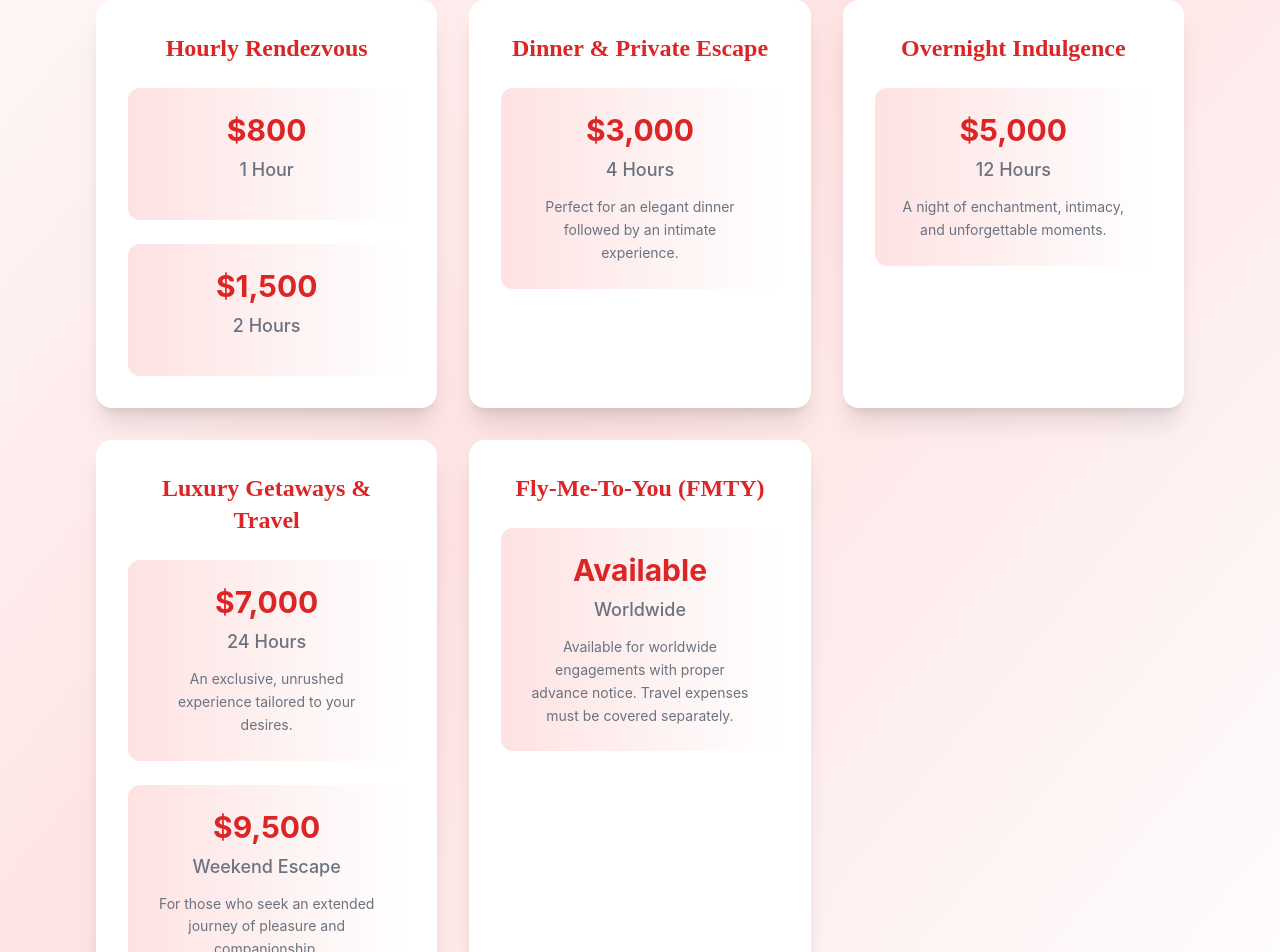
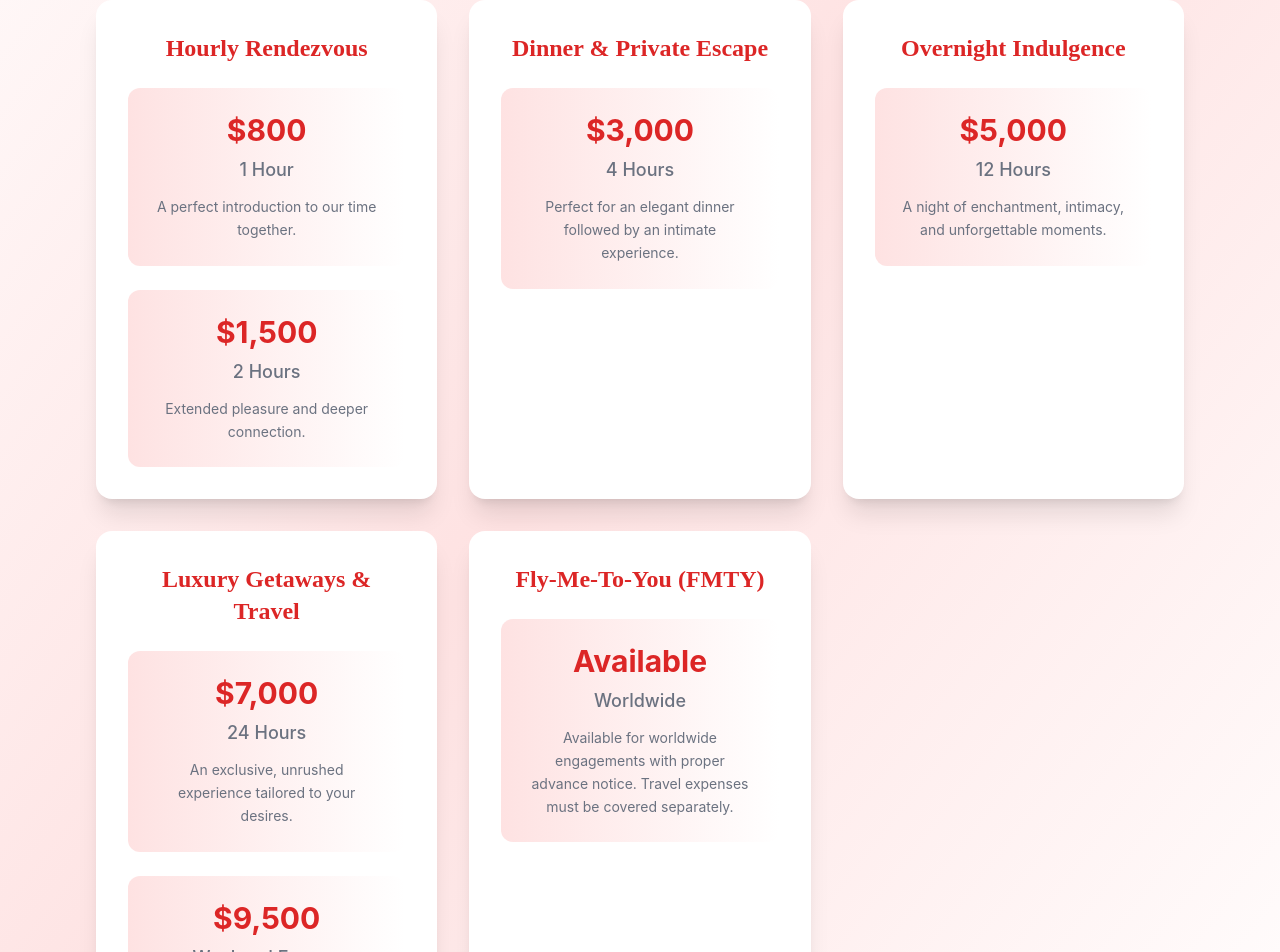
Before and after one commit to Princetemi-chirib/Mia, a Next.js app: page / in a window 1280 px wide. Shown: the part 4316-5268 px from the top of the page. Built offline with nearby package versions, Linux system fonts and the light colour scheme.

Commit message:
Fix TypeScript error: Add missing description properties to pricing packages

```diff
--- a/src/components/Pricing.tsx
+++ b/src/components/Pricing.tsx
@@ -9,8 +9,8 @@ export default function Pricing() {
     {
       title: 'Hourly Rendezvous',
       packages: [
-        { duration: '1 Hour', price: '$800' },
-        { duration: '2 Hours', price: '$1,500' }
+        { duration: '1 Hour', price: '$800', description: 'A perfect introduction to our time together.' },
+        { duration: '2 Hours', price: '$1,500', description: 'Extended pleasure and deeper connection.' }
       ]
     },
     {
```
